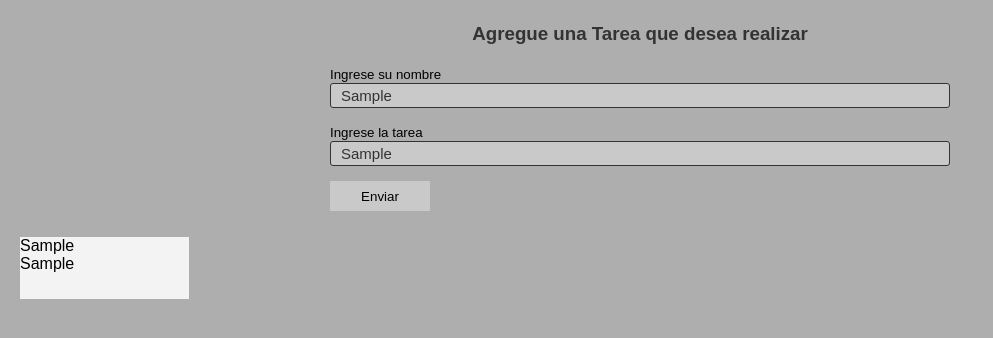
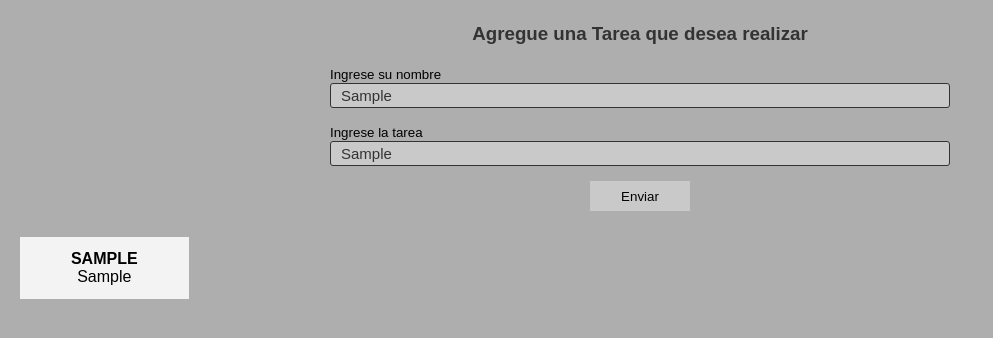
Before and after one commit to piero9922/Semana11-Reto2, a plain HTML site: page index.html in a window 1280 px wide. Both pictures are taken after typing "Sample", "Sample" into the empty fields and a click on the button "Enviar". Shown: the part 88-426 px from the top of the page, without its empty margins (0-993 px from the left). Drawn offline with Linux system fonts and the light colour scheme.

Commit message:
Semana11-Reto2

```diff
--- a/main.js
+++ b/main.js
@@ -12,6 +12,7 @@ form.addEventListener('submit', (event)=>{
     console.log(contenedorTarea)
 
     const tarea = document.createElement('div')
+    tarea.classList.add('title')
     const valor1 = input1.value
 
     tarea.innerHTML = valor1
--- a/styles.css
+++ b/styles.css
@@ -61,6 +61,7 @@ input::-webkit-input-placeholder{
 .entrada{
     display: flex;
     align-items: center;
+    justify-content: center;
 }
 
 .submit{
@@ -80,5 +81,14 @@ input::-webkit-input-placeholder{
 }
 
 .tarea{
+    display: flex;
+    align-items: center;
+    justify-content: center;
+    flex-direction: column;
     background-color: #f3f3f3;
 }
+
+.tarea .title{
+    text-transform: uppercase;
+    font-weight: bold;
+}
```
